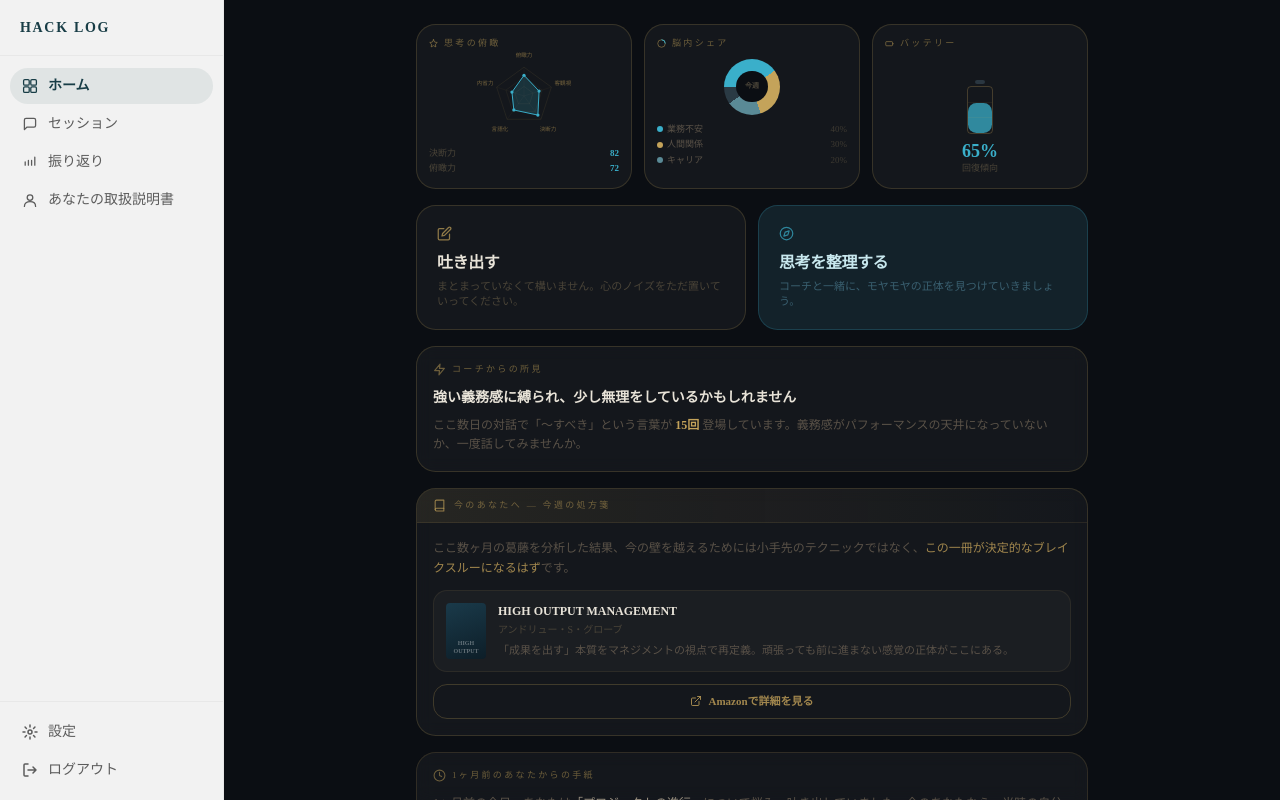
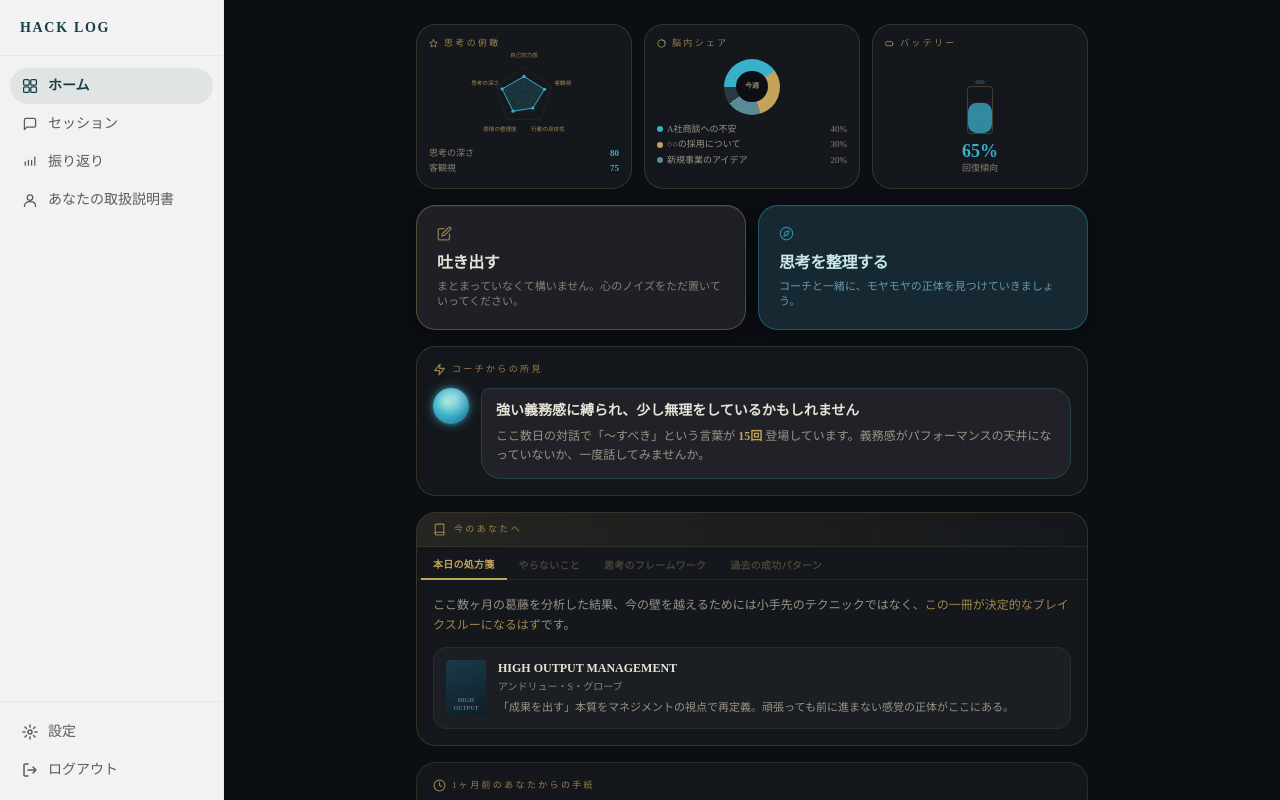
Before and after one commit to testmarunage-web/alter-log, a Next.js app: page /dashboard in a window 1280 px wide. Built offline with nearby package versions, Linux system fonts and the light colour scheme.

Commit message:
ダッシュボードUIの視認性改善と処方箋要素の復元

```diff
--- a/src/app/(app)/dashboard/page.tsx
+++ b/src/app/(app)/dashboard/page.tsx
@@ -49,11 +49,25 @@ const IcExternalLink = () => (
   </svg>
 );
 
+// コーチ光の玉（ダッシュボード用・小）
+function CoachOrb() {
+  return (
+    <div className="w-9 h-9 rounded-full flex-shrink-0 relative overflow-hidden"
+      style={{
+        background: "radial-gradient(circle at 38% 38%, #93E4D4, #3AAFCA 45%, #1A6B8A)",
+        boxShadow: "0 0 12px rgba(58,175,202,0.55), 0 0 4px rgba(147,228,212,0.35)",
+      }}>
+      <div className="absolute inset-0 rounded-full"
+        style={{ background: "radial-gradient(circle at 62% 28%, rgba(255,255,255,0.40), transparent 55%)" }} />
+    </div>
+  );
+}
+
 // ─────────────────────────────────────────────────────────────────────────────
 // レーダーチャート（思考の俯瞰型分析）
 // ─────────────────────────────────────────────────────────────────────────────
-const RADAR_AXES  = ["俯瞰力", "客観視", "決断力", "言語化", "内省力"];
-const RADAR_VALS  = [0.72, 0.55, 0.82, 0.60, 0.44];
+const RADAR_AXES  = ["自己効力感", "客観視", "行動の具体性", "感情の整理度", "思考の深さ"];
+const RADAR_VALS  = [0.68, 0.75, 0.52, 0.65, 0.80];
 const N = RADAR_AXES.length;
 const CX = 50, CY = 50, RR = 32;
 
@@ -88,7 +102,7 @@ function RadarChart() {
         const p = rp(i, 1.42);
         return (
           <text key={i} x={p.x} y={p.y} textAnchor="middle" dominantBaseline="middle"
-            fontSize="6.2" fill="rgba(196,163,90,0.55)" fontFamily="sans-serif">
+            fontSize="6.2" fill="rgba(196,163,90,0.82)" fontFamily="sans-serif">
             {label}
           </text>
         );
@@ -101,10 +115,10 @@ function RadarChart() {
 // 脳内シェア（ドーナツ）
 // ─────────────────────────────────────────────────────────────────────────────
 const DONUT_SEGS = [
-  { label: "業務不安", pct: 40, color: "#3AAFCA" },
-  { label: "人間関係", pct: 30, color: "#C4A35A" },
-  { label: "キャリア",  pct: 20, color: "#5A8A96" },
-  { label: "その他",   pct: 10, color: "#2A3A44" },
+  { label: "A社商談への不安",   pct: 40, color: "#3AAFCA" },
+  { label: "○○の採用について", pct: 30, color: "#C4A35A" },
+  { label: "新規事業のアイデア", pct: 20, color: "#5A8A96" },
+  { label: "その他",            pct: 10, color: "#2A3A44" },
 ];
 
 function DonutChart() {
@@ -119,15 +133,15 @@ function DonutChart() {
         <div className="w-full h-full rounded-full"
           style={{ background: `conic-gradient(from -90deg, ${gradient})` }} />
         <div className="absolute inset-[22%] rounded-full bg-[#0B0E13] flex items-center justify-center">
-          <span className="text-[7px] font-bold text-[#4A4438]">今週</span>
+          <span className="text-[7px] font-bold text-[#8A8276]">今週</span>
         </div>
       </div>
       <div className="space-y-0.5 w-full">
         {DONUT_SEGS.slice(0, 3).map((s) => (
           <div key={s.label} className="flex items-center gap-1">
             <span className="w-1.5 h-1.5 rounded-full flex-shrink-0" style={{ background: s.color }} />
-            <span className="text-[9px] text-[#5A5248] truncate flex-1">{s.label}</span>
-            <span className="text-[9px] text-[#3E3A32] tabular-nums">{s.pct}%</span>
+            <span className="text-[9px] text-[#9A9488] truncate flex-1">{s.label}</span>
+            <span className="text-[9px] text-[#8A8276] tabular-nums">{s.pct}%</span>
           </div>
         ))}
       </div>
@@ -156,7 +170,7 @@ function BatteryGauge() {
       </div>
       <div className="text-center">
         <p className="text-lg font-black tabular-nums leading-none" style={{ color }}>{pct}%</p>
-        <p className="text-[9px] text-[#4A4438] mt-0.5">回復傾向</p>
+        <p className="text-[9px] text-[#8A8276] mt-0.5">回復傾向</p>
       </div>
     </div>
   );
@@ -202,12 +216,15 @@ function RippleLink({ href, children, className = "" }: { href: string; children
 // ─────────────────────────────────────────────────────────────────────────────
 const GLASS = "bg-white/[0.04] backdrop-blur-sm border border-[#C4A35A]/20 rounded-xl";
 const GLASS_HOVER = "hover:-translate-y-px hover:border-[#C4A35A]/45 hover:shadow-[0_0_22px_rgba(196,163,90,0.10)] transition-all duration-400 ease-out";
-const SECTION_LABEL = "text-[9px] tracking-[0.26em] text-[#C4A35A]/50 uppercase font-sans flex items-center gap-1.5";
+const SECTION_LABEL = "text-[9px] tracking-[0.26em] text-[#C4A35A]/75 uppercase font-sans flex items-center gap-1.5";
 
 // ─────────────────────────────────────────────────────────────────────────────
 // Page
 // ─────────────────────────────────────────────────────────────────────────────
+const RX_TABS = ["本日の処方箋", "やらないこと", "思考のフレームワーク", "過去の成功パターン"] as const;
+
 export default function DashboardPage() {
+  const [rxTab, setRxTab] = useState(0);
   return (
     <>
       <style>{`
@@ -243,9 +260,9 @@ export default function DashboardPage() {
               </p>
               <RadarChart />
               <div className="mt-1.5 space-y-0.5">
-                {[["決断力", "82"], ["俯瞰力", "72"]].map(([k, v]) => (
+                {[["思考の深さ", "80"], ["客観視", "75"]].map(([k, v]) => (
                   <div key={k} className="flex items-center justify-between">
-                    <span className="text-[9px] text-[#4A4438]">{k}</span>
+                    <span className="text-[9px] text-[#8A8276]">{k}</span>
                     <span className="text-[9px] font-bold text-[#3AAFCA] tabular-nums">{v}</span>
                   </div>
                 ))}
@@ -281,7 +298,13 @@ export default function DashboardPage() {
           <div className="hl-enter hl-d1 grid grid-cols-2 gap-3">
 
             <RippleLink href="/chat?mode=journal"
-              className={`${GLASS} ${GLASS_HOVER} p-5`}
+              className="relative overflow-hidden block rounded-xl p-5
+                bg-white/[0.08] backdrop-blur-sm
+                border border-[#C4A35A]/35
+                shadow-[0_4px_24px_rgba(0,0,0,0.40),inset_0_1px_0_rgba(196,163,90,0.10)]
+                hover:-translate-y-px hover:border-[#C4A35A]/60
+                hover:shadow-[0_6px_28px_rgba(0,0,0,0.45),0_0_20px_rgba(196,163,90,0.12)]
+                active:scale-[0.98] transition-all duration-300 ease-out"
             >
               <div className="flex items-center gap-2 mb-3 text-[#C4A35A]/70">
                 <IcPen />
@@ -289,17 +312,19 @@ export default function DashboardPage() {
               <p className="text-base font-black text-[#E8E3D8] tracking-tight leading-tight mb-1.5">
                 吐き出す
               </p>
-              <p className="text-[11px] text-[#4A4438] leading-snug">
+              <p className="text-[11px] text-[#8A8276] leading-snug">
                 まとまっていなくて構いません。心のノイズをただ置いていってください。
               </p>
             </RippleLink>
 
             <RippleLink href="/chat?mode=coach"
               className="relative overflow-hidden block rounded-xl p-5
-                bg-[#1C3642]/50 backdrop-blur-sm border border-[#3AAFCA]/22
-                hover:-translate-y-px hover:border-[#3AAFCA]/50
-                hover:shadow-[0_0_22px_rgba(58,175,202,0.12)]
-                transition-all duration-400 ease-out"
+                bg-[#1C3642]/70 backdrop-blur-sm
+                border border-[#3AAFCA]/35
+                shadow-[0_4px_24px_rgba(0,0,0,0.40),inset_0_1px_0_rgba(58,175,202,0.08)]
+                hover:-translate-y-px hover:border-[#3AAFCA]/60
+                hover:shadow-[0_6px_28px_rgba(0,0,0,0.45),0_0_20px_rgba(58,175,202,0.14)]
+                active:scale-[0.98] transition-all duration-300 ease-out"
             >
               <div className="flex items-center gap-2 mb-3 text-[#3AAFCA]/70">
                 <IcCompass />
@@ -307,7 +332,7 @@ export default function DashboardPage() {
               <p className="text-base font-black text-[#C8E8EE] tracking-tight leading-tight mb-1.5">
                 思考を整理する
               </p>
-              <p className="text-[11px] text-[#3A6070] leading-snug">
+              <p className="text-[11px] text-[#6A9AA8] leading-snug">
                 コーチと一緒に、モヤモヤの正体を見つけていきましょう。
               </p>
             </RippleLink>
@@ -319,14 +344,20 @@ export default function DashboardPage() {
               <IcZap />
               コーチからの所見
             </p>
-            <p className="text-sm font-bold text-[#E8E3D8] leading-snug mb-2">
+            <div className="flex gap-3 items-start">
+              <CoachOrb />
+              {/* 吹き出し */}
+              <div className="flex-1 relative bg-white/[0.05] border border-[#3AAFCA]/20 rounded-xl rounded-tl-sm px-3.5 py-3">
+                <p className="text-sm font-bold text-[#E8E3D8] leading-snug mb-1.5">
                   強い義務感に縛られ、少し無理をしているかもしれません
                 </p>
-            <p className="text-xs text-[#5A5248] leading-relaxed">
+                <p className="text-xs text-[#9A9488] leading-relaxed">
                   ここ数日の対話で「〜すべき」という言葉が
                   <span className="text-[#C4A35A] font-semibold"> 15回 </span>
                   登場しています。義務感がパフォーマンスの天井になっていないか、一度話してみませんか。
                 </p>
+              </div>
+            </div>
           </div>
 
           {/* ④ 今のあなたへ（処方箋）──────────────────────────────────── */}
@@ -334,38 +365,57 @@ export default function DashboardPage() {
             {/* ヘッダー帯 */}
             <div className="px-4 py-2.5 flex items-center gap-2 border-b border-[#C4A35A]/12"
               style={{ background: "linear-gradient(90deg,rgba(196,163,90,0.10) 0%,transparent 100%)" }}>
-              <span className="text-[#C4A35A]/70"><IcBook /></span>
-              <p className={SECTION_LABEL}>今のあなたへ — 今週の処方箋</p>
+              <span className="text-[#C4A35A]/75"><IcBook /></span>
+              <p className={SECTION_LABEL}>今のあなたへ</p>
             </div>
+
+            {/* タブ */}
+            <div className="flex border-b border-[#C4A35A]/10 px-1 pt-1">
+              {RX_TABS.map((label, i) => (
+                <button
+                  key={label}
+                  type="button"
+                  onClick={() => setRxTab(i)}
+                  className={`px-3 py-1.5 text-[10px] font-semibold tracking-wide whitespace-nowrap transition-colors duration-200
+                    ${rxTab === i
+                      ? "text-[#C4A35A] border-b-2 border-[#C4A35A] -mb-px"
+                      : "text-[#4A4438] hover:text-[#8A8276]"
+                    }`}
+                >
+                  {label}
+                </button>
+              ))}
+            </div>
+
+            {/* タブ コンテンツ */}
             <div className="p-4">
-              <p className="text-xs text-[#5A5248] leading-relaxed mb-3">
+              {rxTab === 0 && (
+                <>
+                  <p className="text-xs text-[#9A9488] leading-relaxed mb-3">
                     ここ数ヶ月の葛藤を分析した結果、今の壁を越えるためには小手先のテクニックではなく、
                     <span className="text-[#C4A35A]/80 font-medium">この一冊が決定的なブレイクスルーになるはず</span>
                     です。
                   </p>
-              <div className="flex gap-3 items-start bg-white/[0.03] border border-[#C4A35A]/10 rounded-lg p-3 mb-3">
+                  <div className="flex gap-3 items-start bg-white/[0.03] border border-[#C4A35A]/10 rounded-lg p-3">
                     <div className="w-10 h-14 rounded flex-shrink-0 flex flex-col justify-end pb-1 px-0.5"
                       style={{ background: "linear-gradient(160deg,#1A3A4A,#0D1E28)" }}>
                       <span className="text-[6px] text-white/35 font-bold leading-tight text-center">HIGH<br/>OUTPUT</span>
                     </div>
                     <div className="flex-1 min-w-0">
                       <p className="text-xs font-black text-[#E8E3D8] leading-snug">HIGH OUTPUT MANAGEMENT</p>
-                  <p className="text-[10px] text-[#4A4438] mt-0.5 mb-1.5">アンドリュー・S・グローブ</p>
-                  <p className="text-[11px] text-[#5A5248] leading-snug">
+                      <p className="text-[10px] text-[#8A8276] mt-0.5 mb-1.5">アンドリュー・S・グローブ</p>
+                      <p className="text-[11px] text-[#9A9488] leading-snug">
                         「成果を出す」本質をマネジメントの視点で再定義。頑張っても前に進まない感覚の正体がここにある。
                       </p>
                     </div>
                   </div>
-              <a href="https://www.amazon.co.jp/s?k=HIGH+OUTPUT+MANAGEMENT"
-                target="_blank" rel="noopener noreferrer"
-                className="flex items-center justify-center gap-1.5 w-full py-2 rounded-lg
-                  text-[11px] font-semibold text-[#C4A35A]/80 hover:text-[#C4A35A]
-                  border border-[#C4A35A]/25 hover:border-[#C4A35A]/55
-                  hover:shadow-[0_0_14px_rgba(196,163,90,0.12)]
-                  transition-all duration-300">
-                <IcExternalLink />
-                Amazonで詳細を見る
-              </a>
+                </>
+              )}
+              {rxTab !== 0 && (
+                <p className="text-xs text-[#4A4438] text-center py-4">
+                  準備中です
+                </p>
+              )}
             </div>
           </div>
 
@@ -376,19 +426,19 @@ export default function DashboardPage() {
               <IcClock />
               1ヶ月前のあなたからの手紙
             </p>
-            <p className="text-xs text-[#5A5248] leading-relaxed mb-3">
+            <p className="text-xs text-[#9A9488] leading-relaxed mb-3">
               1ヶ月前の今日、あなたは
-              <span className="text-[#9A9080] font-medium">「プロジェクトの進行」</span>
+              <span className="text-[#B0A898] font-medium">「プロジェクトの進行」</span>
               について悩み、吐き出していました。今のあなたなら、当時の自分にどんな声をかけてあげますか？
             </p>
-            <Link href="/chat?mode=coach"
+            <Link href="/history"
               className="inline-flex items-center gap-2 text-xs font-semibold
                 text-[#C4A35A]/70 hover:text-[#C4A35A]
                 border border-[#C4A35A]/25 hover:border-[#C4A35A]/55
                 px-4 py-2 rounded-lg
                 hover:shadow-[0_0_14px_rgba(196,163,90,0.12)]
                 transition-all duration-300">
-              過去の自分と対話する
+              過去のジャーナルを振り返る
               <IcArrow />
             </Link>
           </div>
```
Lines whose indentation alone changed are shown as unchanged.
